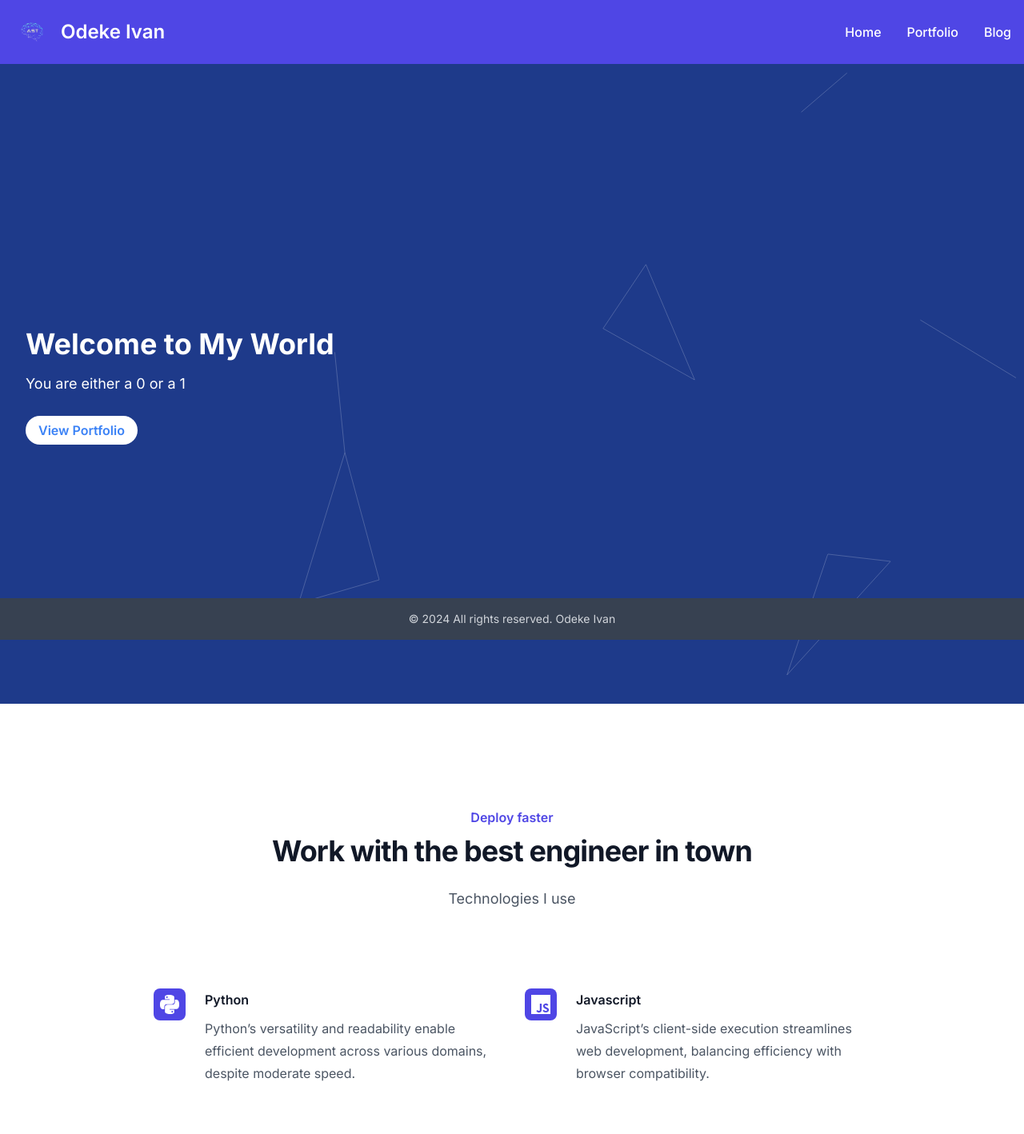
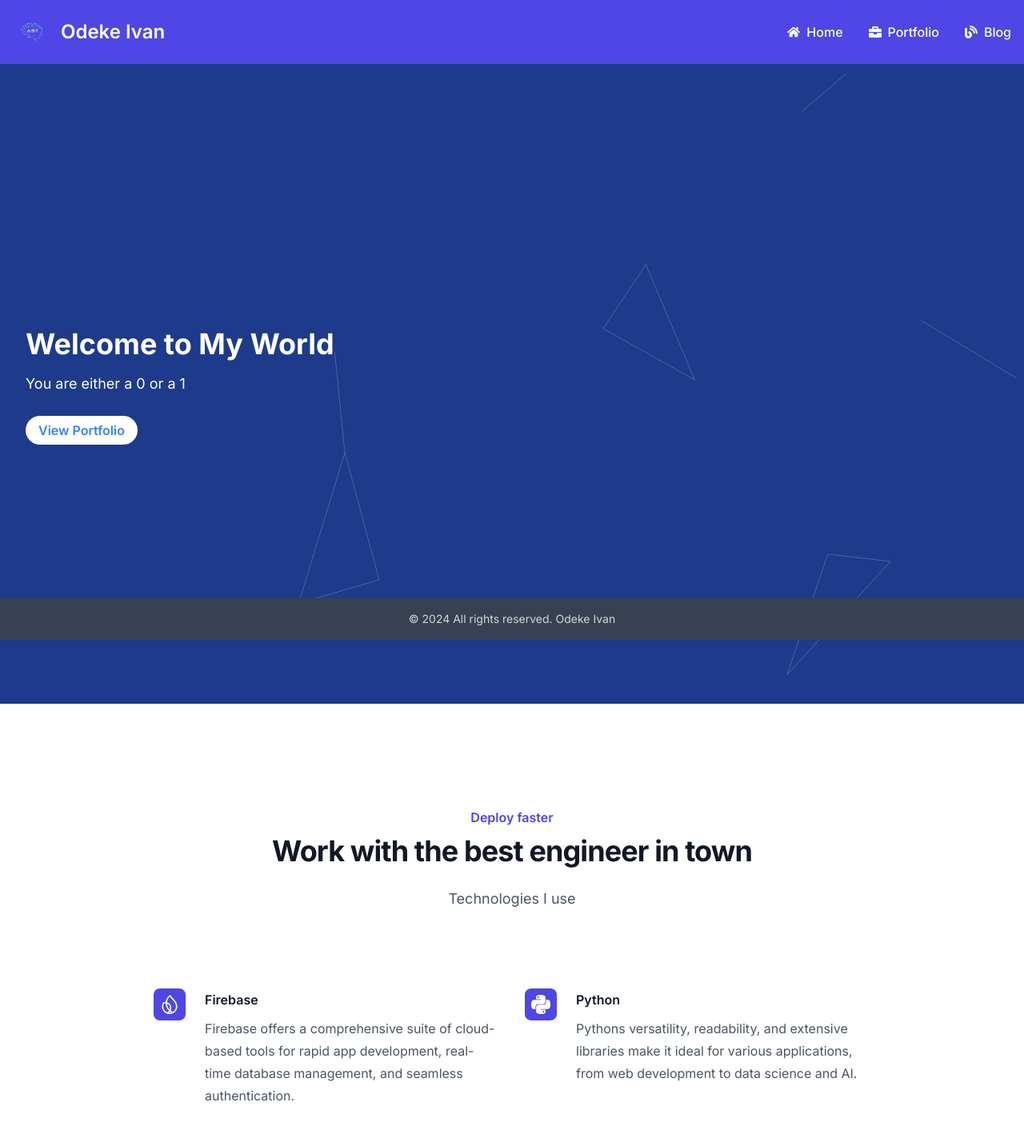
Before and after one commit to ivancliff029/portfolio, a Next.js app: page / in a window 1280 px wide. Shown: the top 1418 px of the page at 80% size. Built offline with nearby package versions, Linux system fonts and the light colour scheme.

Commit message:
Fix:code clean up

```diff
--- a/app/Components/ContactForm.tsx
+++ b/app/Components/ContactForm.tsx
@@ -1,17 +1,18 @@
-import { useState, FormEvent } from 'react';
+import React, { useState, FormEvent } from 'react';
 import { FaLinkedin, FaGithub, FaEnvelope, FaPhone } from 'react-icons/fa';
 import { FaXTwitter } from 'react-icons/fa6';
 import { motion } from 'framer-motion';
+import axios from 'axios';
 
-const ContactForm = () => {
-  const [showModal, setShowModal] = useState(false);
-  const [name, setName] = useState('');
-  const [userEmail, setUserEmail] = useState('');
-  const [title, setTitle] = useState('');
-  const [message, setMessage] = useState('');
-  const [loading, setLoading] = useState(false);
+const ContactForm: React.FC = () => {
+  const [showModal, setShowModal] = useState<boolean>(false);
+  const [name, setName] = useState<string>('');
+  const [userEmail, setUserEmail] = useState<string>('');
+  const [title, setTitle] = useState<string>('');
+  const [message, setMessage] = useState<string>('');
+  const [loading, setLoading] = useState<boolean>(false);
   const [error, setError] = useState<string | null>(null);
-  const [success, setSuccess] = useState(false);
+  const [success, setSuccess] = useState<boolean>(false);
 
   const handleSubmit = async (e: FormEvent) => {
     e.preventDefault();
@@ -20,10 +21,24 @@ const ContactForm = () => {
     setSuccess(false);
 
     try {
-      // Implement your email sending logic here
-      console.log("email sent");
-      setSuccess(true);
-      setShowModal(false);
+      const response = await axios.post('/api/send-email', {
+        name,
+        email: userEmail,
+        subject: title,
+        message
+      });
+
+      if (response.data.success) {
+        setSuccess(true);
+        setShowModal(false);
+        // Clear form fields
+        setName('');
+        setUserEmail('');
+        setTitle('');
+        setMessage('');
+      } else {
+        throw new Error('Failed to send email');
+      }
     } catch (err) {
       setError('Failed to send email. Please try again.');
     } finally {
--- a/app/Components/Navbar.tsx
+++ b/app/Components/Navbar.tsx
@@ -1,9 +1,16 @@
 "use client";
 import Image from 'next/image';
 import { useState } from 'react';
+import { FaHome, FaBriefcase, FaBlog } from 'react-icons/fa';
 
 export default function Navbar() {
   const [isMenuOpen, setIsMenuOpen] = useState(false);
+
+  const navItems = [
+    { href: '/', label: 'Home', icon: FaHome },
+    { href: '/portfolio', label: 'Portfolio', icon: FaBriefcase },
+    { href: '/blogs', label: 'Blog', icon: FaBlog },
+  ];
 
   return (
     <nav className="bg-indigo-600 text-white">
@@ -36,17 +43,22 @@ export default function Navbar() {
             <path stroke="currentColor" strokeLinecap="round" strokeLinejoin="round" strokeWidth="2" d="M1 1h15M1 7h15M1 13h15" />
           </svg>
         </button>
-        <div className={`${isMenuOpen ? 'flex' : 'hidden'} w-full md:flex md:w-auto`} id="navbar-default">
+        <div className={`${isMenuOpen ? 'block' : 'hidden'} w-full md:block md:w-auto`} id="navbar-default">
           <ul className="font-medium flex flex-col p-4 md:p-0 mt-4 rounded-lg md:flex-row md:space-x-8 rtl:space-x-reverse md:mt-0 md:border-0 bg-indigo-600">
-            <li>
-              <a href="/" className="block py-2 px-3 text-white bg-indigo-700 rounded md:bg-transparent md:text-white md:p-0" aria-current="page">Home</a>
-            </li>
-            <li>
-              <a href="/portfolio" className="block py-2 px-3 rounded hover:bg-indigo-700 md:hover:bg-transparent md:border-0 md:hover:text-indigo-200 md:p-0">Portfolio</a>
-            </li>
-            <li>
-              <a href="/blogs" className="block py-2 px-3 rounded hover:bg-indigo-700 md:hover:bg-transparent md:border-0 md:hover:text-indigo-200 md:p-0">Blog</a>
-            </li>
+            {navItems.map((item, index) => (
+              <li key={index}>
+                <a
+                  href={item.href}
+                  className={`flex items-center py-2 px-3 rounded hover:bg-indigo-700 md:hover:bg-transparent md:border-0 md:hover:text-indigo-200 md:p-0 ${
+                    index === 0 ? 'text-white bg-indigo-700 md:bg-transparent md:text-white' : ''
+                  }`}
+                  aria-current={index === 0 ? 'page' : undefined}
+                >
+                  <item.icon className="mr-2" />
+                  {item.label}
+                </a>
+              </li>
+            ))}
           </ul>
         </div>
       </div>
--- a/app/Components/Technologies.tsx
+++ b/app/Components/Technologies.tsx
@@ -1,31 +1,31 @@
 import React from 'react';
 import { motion } from 'framer-motion';
-import { SiPython, SiJavascript, SiC, SiPostgresql } from 'react-icons/si';
+import { SiFirebase, SiPython, SiNodedotjs, SiNextdotjs } from 'react-icons/si';
 
 const features = [
   {
+    name: 'Firebase',
+    description:
+      'Firebase offers a comprehensive suite of cloud-based tools for rapid app development, real-time database management, and seamless authentication.',
+    icon: SiFirebase,
+  },
+  {
     name: 'Python',
     description:
-      'Python’s versatility and readability enable efficient development across various domains, despite moderate speed.',
+      'Pythons versatility, readability, and extensive libraries make it ideal for various applications, from web development to data science and AI.',
     icon: SiPython,
   },
   {
-    name: 'Javascript',
+    name: 'Node.js',
     description:
-      'JavaScript’s client-side execution streamlines web development, balancing efficiency with browser compatibility.',
-    icon: SiJavascript,
+      'Node.js enables server-side JavaScript execution, allowing for scalable and efficient back-end development with a vast ecosystem of packages.',
+    icon: SiNodedotjs,
   },
   {
-    name: 'PostgreSQL',
+    name: 'Next.js',
     description:
-      'PostgreSQL’s robustness and SQL compliance ensure efficient handling of complex data and transactions.',
-    icon: SiPostgresql,
-  },
-  {
-    name: 'C',
-    description:
-      'C’s low-level control and optimization ensure efficient performance, ideal for resource-intensive applications.',
-    icon: SiC,
+      'Next.js simplifies React development with server-side rendering, automatic code splitting, and optimized performance for production-ready applications.',
+    icon: SiNextdotjs,
   },
 ];
 
--- /dev/null
+++ b/app/api/send-email/route.ts
@@ -0,0 +1,52 @@
+import { NextResponse } from 'next/server';
+import nodemailer from 'nodemailer';
+
+interface EmailData {
+  name: string;
+  email: string;
+  subject: string;
+  message: string;
+}
+
+export async function POST(request: Request) {
+  const body: EmailData = await request.json();
+  const { name, email, subject, message } = body;
+
+  // Create a transporter using SMTP
+  let transporter = nodemailer.createTransport({
+    host: "smtp.gmail.com",
+    port: 587,
+    secure: false, // Use TLS
+    auth: {
+      user: process.env.EMAIL_USER, // Your Gmail address
+      pass: process.env.EMAIL_PASS // Your Gmail app password
+    },
+  });
+
+  try {
+    // Send email
+    await transporter.sendMail({
+      from: `"Your Website" <${process.env.EMAIL_USER}>`, // sender address
+      to: "odekeivancliff@gmail.com", // your email address
+      replyTo: email, // set reply-to as the sender's email
+      subject: `New contact form submission: ${subject}`,
+      text: `
+        Name: ${name}
+        Email: ${email}
+        Subject: ${subject}
+        Message: ${message}
+      `,
+      html: `
+        <p><strong>Name:</strong> ${name}</p>
+        <p><strong>Email:</strong> ${email}</p>
+        <p><strong>Subject:</strong> ${subject}</p>
+        <p><strong>Message:</strong> ${message}</p>
+      `,
+    });
+
+    return NextResponse.json({ success: true });
+  } catch (error) {
+    console.error('Error sending email:', error);
+    return NextResponse.json({ success: false, error: 'Failed to send email' }, { status: 500 });
+  }
+}
--- a/package.json
+++ b/package.json
@@ -21,6 +21,7 @@
   },
   "devDependencies": {
     "@types/node": "^20",
+    "@types/nodemailer": "^6.4.15",
     "@types/react": "^18",
     "@types/react-dom": "^18",
     "@types/react-slick": "^0.23.13",
```
Also changed, not shown: 1 other file (tests, documents, lock files or other folders).
